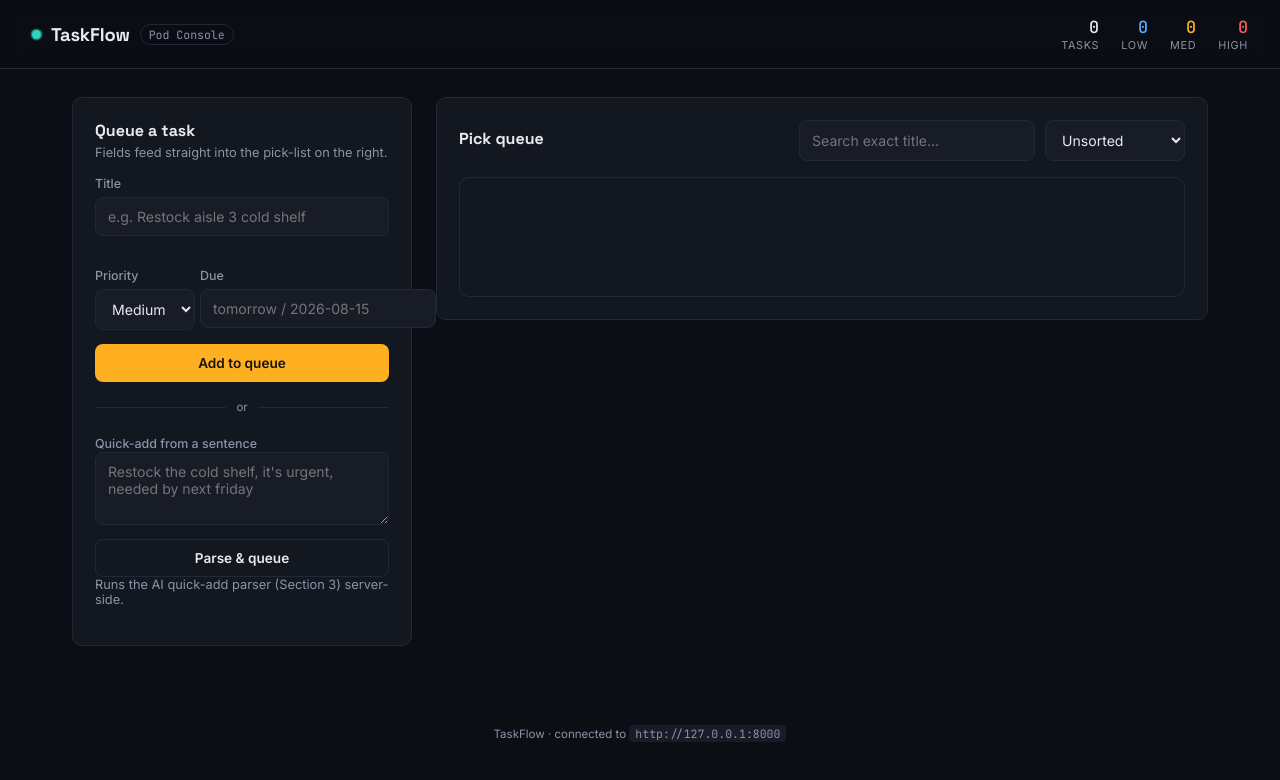
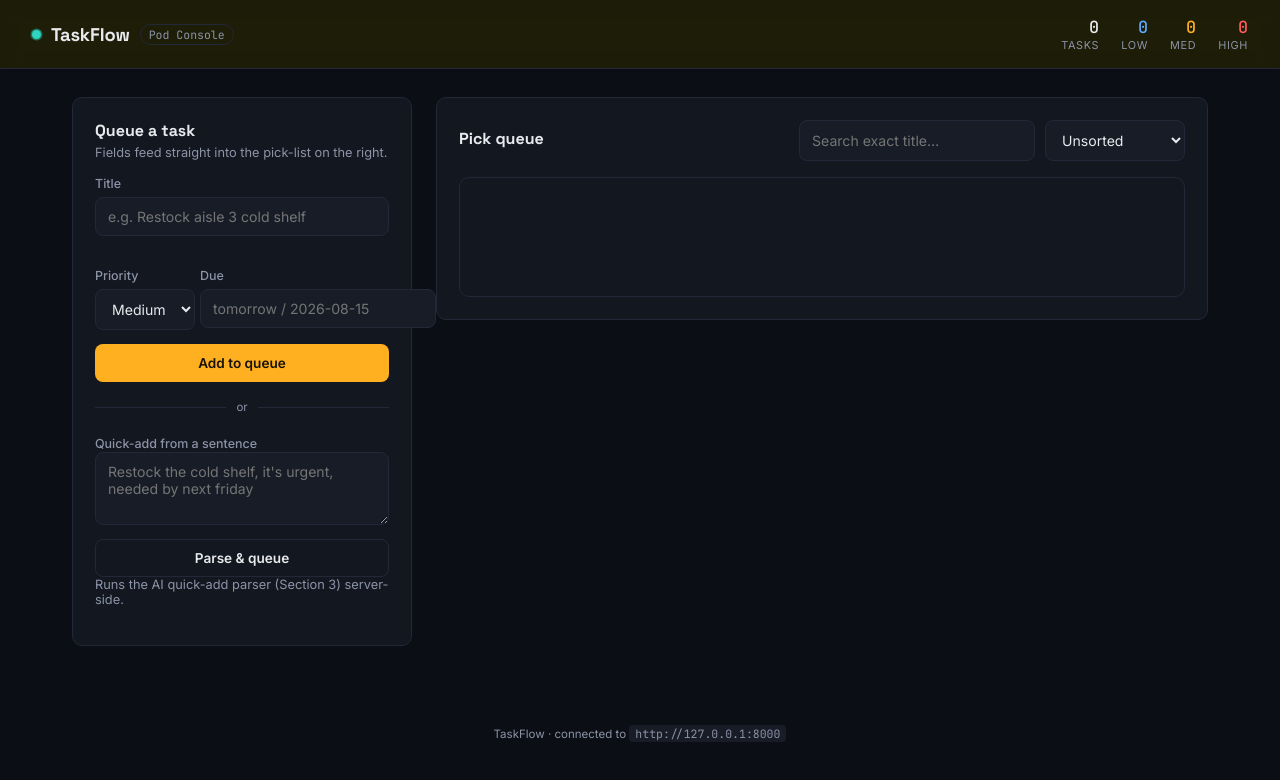
Before and after one commit to avinashraj5645-ops/TaskFlow, a plain HTML site: page frontend/index.html in a window 1280 px wide. Drawn offline with Linux system fonts and the light colour scheme; no server answers.

Commit message:
Updated code details

```diff
--- a/frontend/styles.css
+++ b/frontend/styles.css
@@ -47,12 +47,12 @@ html, body {
   align-items: center;
   justify-content: space-between;
   padding: 16px 32px;
-  background: rgba(11, 14, 20, 0.85);
+  background: rgba(33, 32, 6, 0.85);
   backdrop-filter: blur(10px);
   border-bottom: 1px solid var(--border);
 }
 
-.topbar__brand { display: flex; align-items: center; gap: 10px; }
+.topbar__brand { display: flex; align-items: center; gap: 10px;}
 
 .topbar__dot {
   width: 9px;
```
